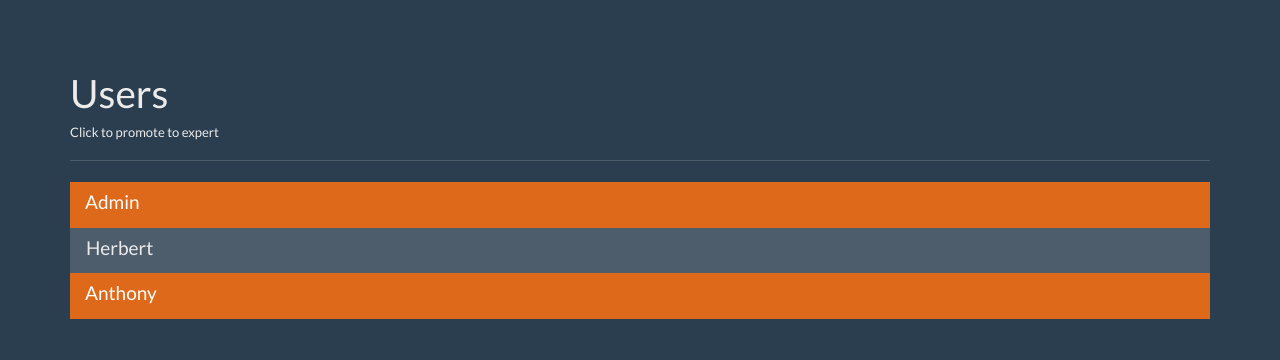
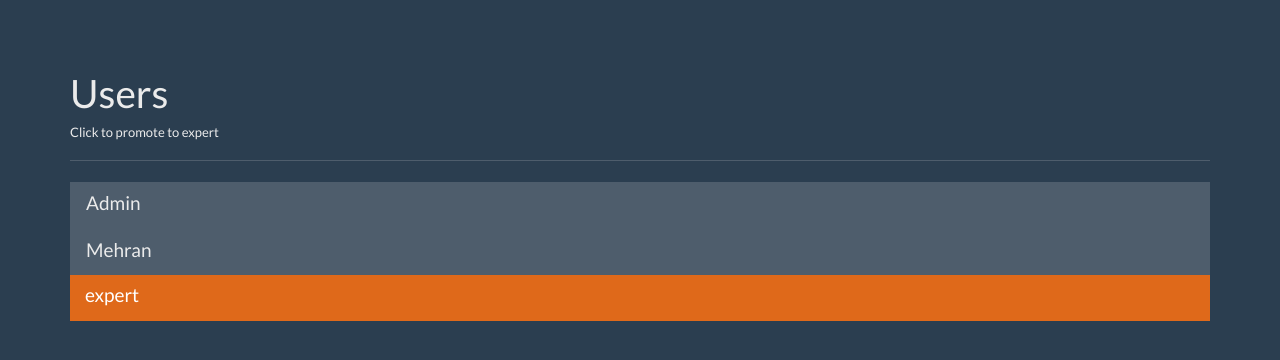
Before and after one commit to m3hransh/QA_app, a Flask app: page /users in a window 1280 px wide. Shown: the part 40-400 px from the top of the page. Run offline with Flask 2, Linux system fonts and the light colour scheme; data comes from the database, SQL or seed files in the repository; both versions use the stored data as it was after the commit; some libraries are stand-ins or nearby versions.

Commit message:
Fixing Users setup functionality

```diff
--- a/app.py
+++ b/app.py
@@ -41,7 +41,7 @@ def login():
         usr_result = cur.fetchone()
         if check_password_hash(usr_result['password'], password):
             session['user'] = usr_result['name']
-            return '<h1> your password is correct</h1>'
+            return  redirect(url_for('index'))
         else:
             return '<h1>your password is incorrect</h1>'
 
@@ -56,7 +56,7 @@ def register():
         db = get_db()
         db.execute('insert into users (name, password, expert, admin) values(?, ?, ?, ?)', [request.form['name'], hash_pass, '0', '0'])
         db.commit()
-        return 'User created'
+        return redirect(url_for('index'))
     return render_template('register.html', user=user)
 
 @app.route('/ask')
@@ -85,14 +85,24 @@ def unanswered():
 
 @app.route('/users')
 def users():
+    db = get_db()
+    users_cur = db.execute('select id, name, expert from users ')
+    users_result = users_cur.fetchall()
     user = get_current_user()
 
-    return render_template('users.html', user=user)
+    return render_template('users.html', user=user, users_result = users_result)
 
 @app.route('/logout')
 def logout():
     session.pop('user', None)
     return redirect(url_for('index'))
 
+@app.route('/promote/<user_id>')
+def promote(user_id):
+    db = get_db()
+    db.execute('update users set expert=1 where id=?',[user_id])
+    db.commit()
+    return redirect(url_for('users'))
+
 if __name__=='__main__':
     app.run(debug=True)
--- a/templates/users.html
+++ b/templates/users.html
@@ -9,15 +9,12 @@
       <div class="row">
         <div class="col-lg-12">
           <div class="list-group">
-            <a href="#" class="list-group-item active">
-              <h4 class="list-group-item-heading">Admin</h4>
+
+            {% for usr in users_result %}
+            <a href="{{ url_for('promote', user_id = usr['id'])}}" class="list-group-item {% if usr['expert'] == 1 %}active{% endif%}">
+              <h4 class="list-group-item-heading">{{usr['name']}}</h4>
             </a>
-            <a href="#" class="list-group-item">
-              <h4 class="list-group-item-heading">Herbert</h4>
-            </a>
-            <a href="#" class="list-group-item active">
-              <h4 class="list-group-item-heading">Anthony</h4>
-            </a>
+            {% endfor %}
           </div>
         </div><!-- /.col-lg-12 -->
       </div>
```
Also changed, not shown: questions.db.
